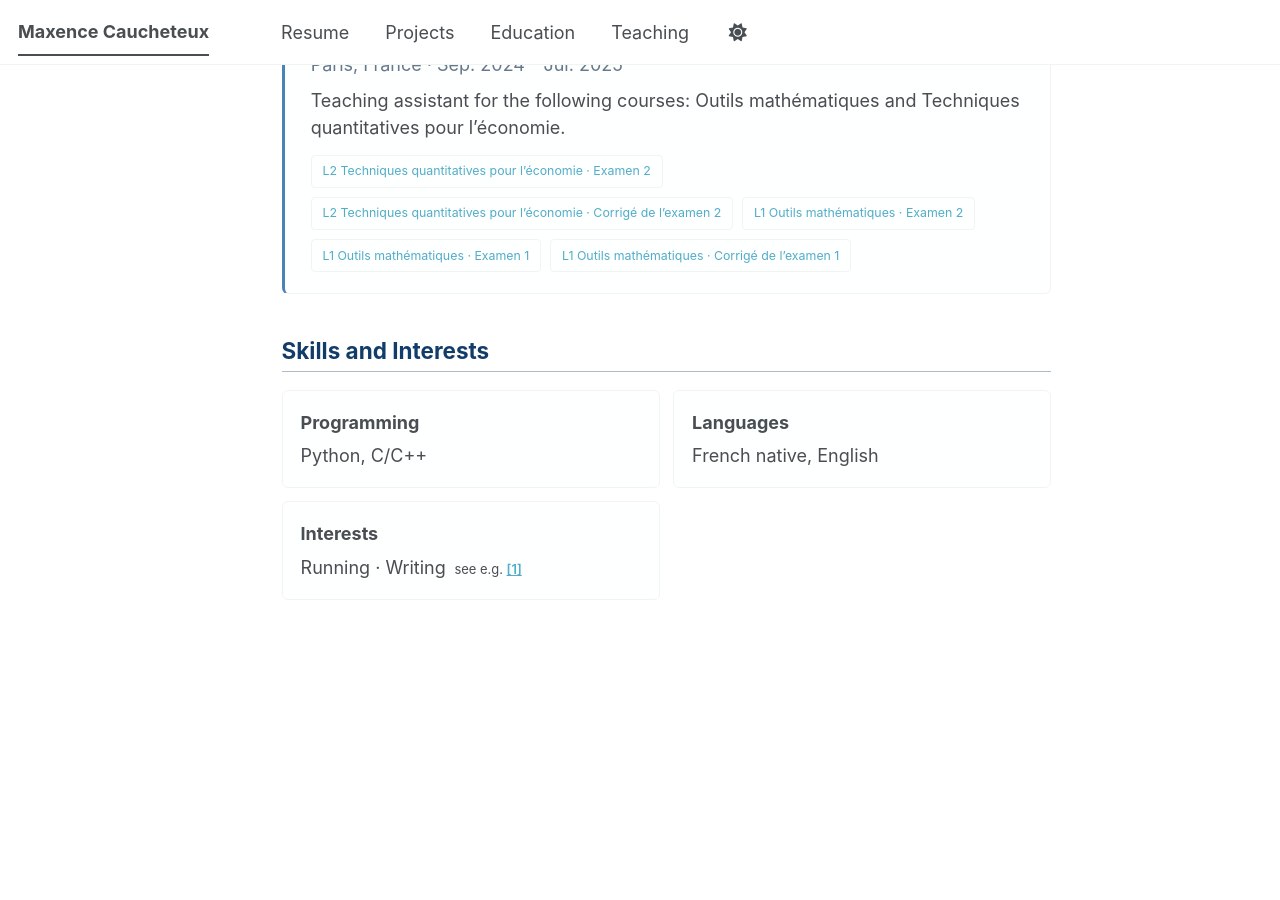
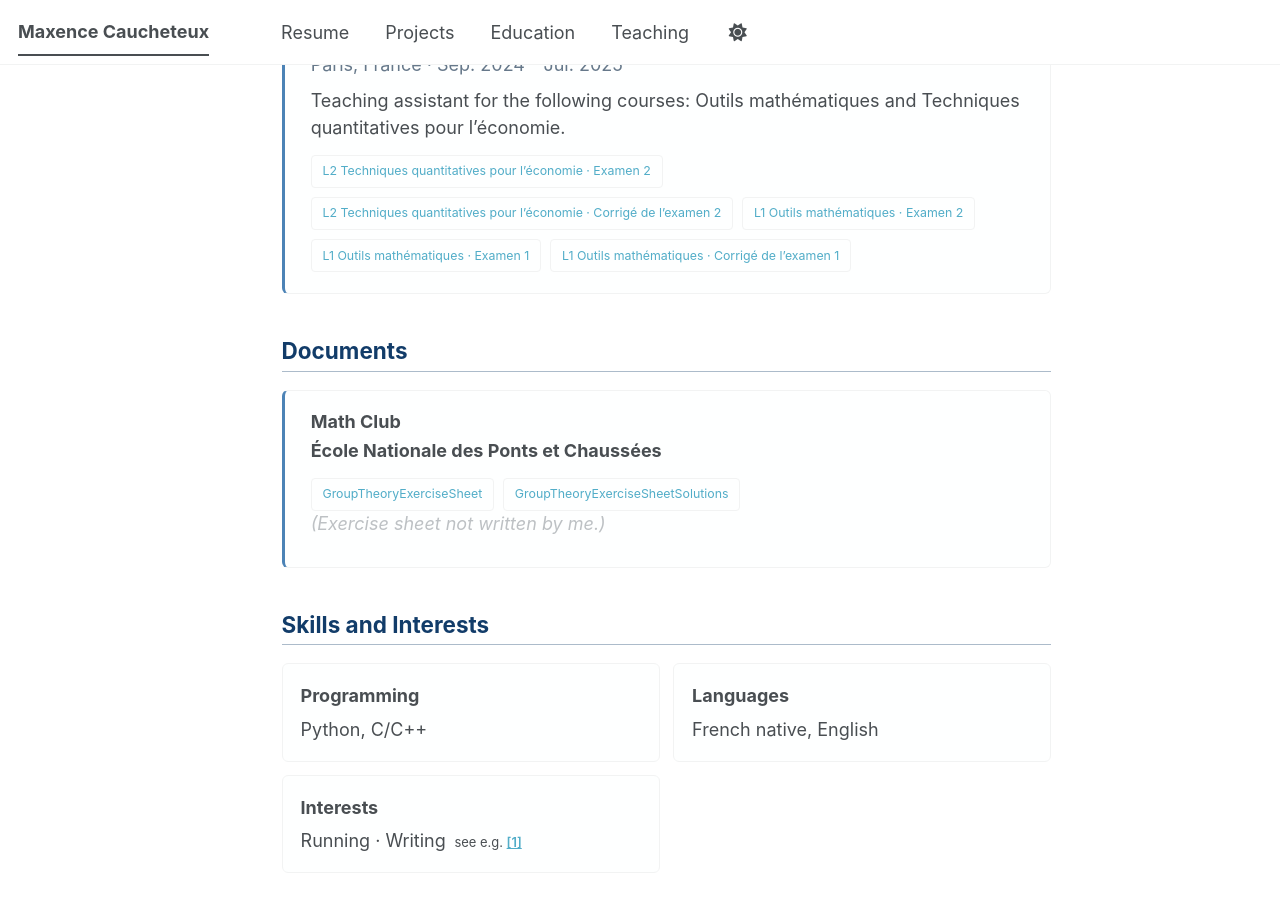
Before and after one commit to maxence2508/maxence2508.github.io, a Jekyll site: the page built from _pages/about.md, in a window 1280 px wide and 900 px high, scrolled down 2004 px. Built offline with Jekyll 4.4.1, drawn with Linux system fonts in a browser that asks for light colours; a style sheet for code colours, icons or effects is not loaded; before the commit the page ends 2631 px from its top, so only the background shows below that.

Commit message:
Add Math Club documents section

```diff
--- a/_pages/about.md
+++ b/_pages/about.md
@@ -107,6 +107,22 @@ redirect_from:
   </article>
 </div>
 
+## Documents
+
+<div class="profile-list">
+  <article class="profile-entry">
+    <div>
+      <h3>Math Club</h3>
+      <p class="entry-role">École Nationale des Ponts et Chaussées</p>
+    </div>
+    <div class="resource-list">
+      <a href="/files/GroupTheoryExerciseSheet.pdf" target="_blank" rel="noopener">GroupTheoryExerciseSheet</a>
+      <a href="/files/GroupTheoryExerciseSheetSolutions.pdf" target="_blank" rel="noopener">GroupTheoryExerciseSheetSolutions</a>
+    </div>
+    <p class="resource-note">(Exercise sheet not written by me.)</p>
+  </article>
+</div>
+
 ## Skills and Interests
 
 <div class="skill-grid">
```
Also changed, not shown: 2 other files.
